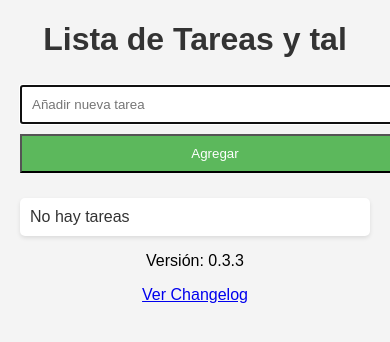
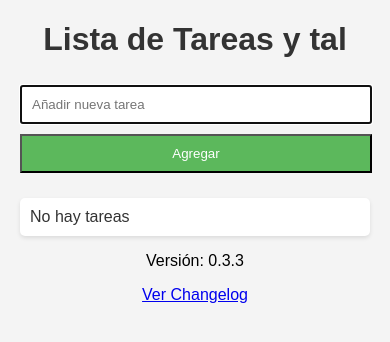
Before and after one commit to arturoytal/todo, a PHP site: page / in a window 390 px wide; the page is wider, and only the part inside the window is pictured. Shown: the top 342 px of that part. Run offline with PHP 8.4, Linux system fonts and the light colour scheme; data that the repository does not hold is empty; a stand-in replaces the project's code that opens the database connection; some libraries are stand-ins or nearby versions.

Commit message:
probando al 95%

```diff
--- a/style.css
+++ b/style.css
@@ -78,14 +78,14 @@ ul li input[type="checkbox"] {
     }
 
     form {
-        width: 100%; /* El formulario ocupa el ancho total del contenedor */
+        width: 95%; /* El formulario ocupa el ancho total del contenedor */
         margin: 20px 0;
         flex-direction: column;
         padding: 0 20px; /* Añade padding aquí para alinear con el contenido del contenedor */
     }
 
     input[type="text"], button {
-        width: 100%; /* Ajusta el ancho para ocupar el 100% del espacio disponible */
+        width: 95%; /* Ajusta el ancho para ocupar el 100% del espacio disponible */
         margin: 5px 0; /* Solo margen superior e inferior */
         box-sizing: border-box; /* Incluye el padding y el borde en el ancho total */
     }
```
